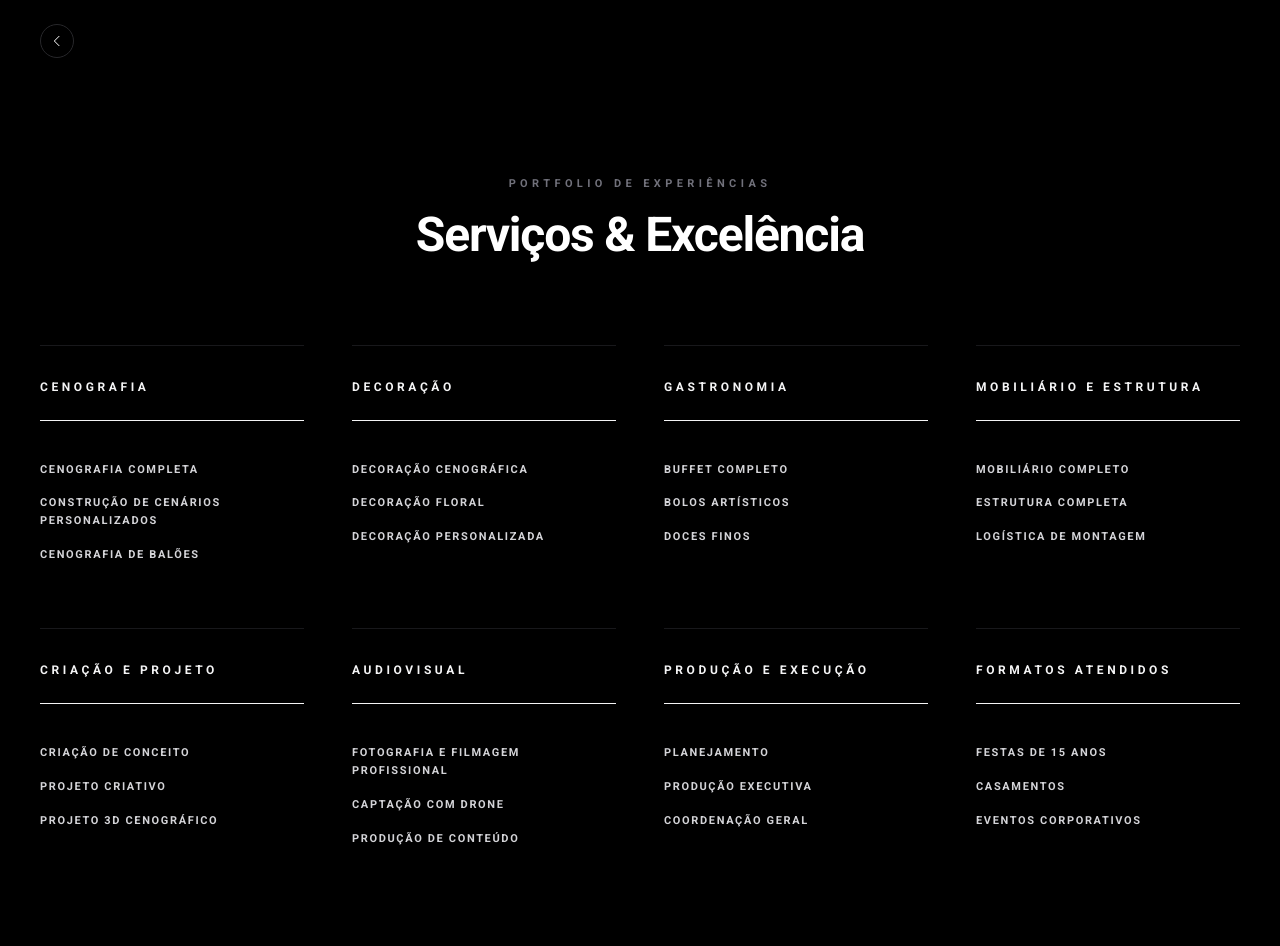
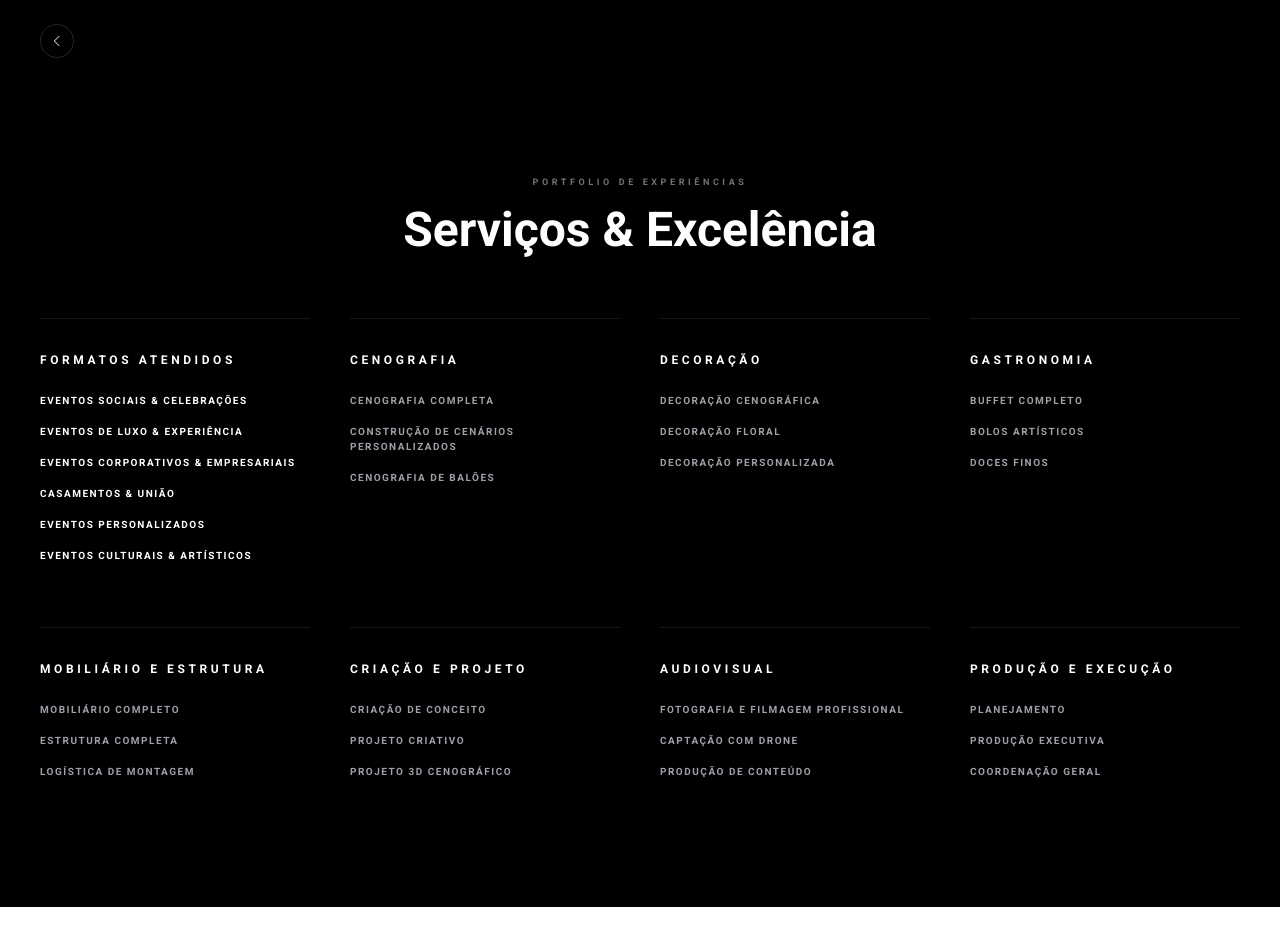
Before and after one commit to zMadaah/riquissimos-lp, a Next.js app: page /service in a window 1280 px wide. Shown: the top 946 px of the page. After the commit the page ends 907 px from the top, so only its background shows below. Built offline with nearby package versions, Linux system fonts and the light colour scheme.

Commit message:
modal de serviço

```diff
--- a/app/page.tsx
+++ b/app/page.tsx
@@ -86,7 +86,7 @@ export default function RolexInspiredSite() {
 
       {/* ================= SEÇÃO 4 — FOOTER / SILK (LIGHT) ================= */}
       <section
-        data-theme="light"
+        data-theme="dark"
         className="
           relative h-screen min-h-[100dvh] w-full snap-start
           flex-shrink-0 bg-white
--- a/components/FaleConosco.tsx
+++ b/components/FaleConosco.tsx
@@ -33,7 +33,7 @@ export default function FaleConosco() {
       {/* HEADER */}
       <section className="pt-32 sm:pt-40 md:pt-48 pb-8 sm:pb-12 md:pb-16 px-4 sm:px-6 md:px-10">
         <div className="max-w-7xl mx-auto border-b border-gray-100 pb-8 sm:pb-10 md:pb-12">
-          <h1 className="text-[10px] sm:text-[11px] md:text-[13px] tracking-[0.4em] sm:tracking-[0.5em] md:tracking-[0.6em] uppercase font-bold mb-3 sm:mb-4 text-gray-900">
+          <h1 className="text-[10px] sm:text-[11px] md:text-[13px] tracking-[0.4em] sm:tracking-[0.5em] md:tracking-[0.6em] uppercase font-bold mb-3 sm:mb-4 text-whites-900">
             Contato
           </h1>
           <h2 className="text-2xl sm:text-3xl md:text-4xl lg:text-5xl font-sans tracking-tight ">
@@ -70,7 +70,7 @@ export default function FaleConosco() {
             href={whatsappUrl}
             target="_blank"
             rel="noopener noreferrer"
-            className="group relative bg-gray-600 text-white px-6 sm:px-8 md:px-12 py-3 sm:py-4 md:py-5 text-[9px] sm:text-[9.5px] md:text-[10px] uppercase tracking-[0.3em] sm:tracking-[0.35em] md:tracking-[0.4em] font-light hover:bg-gray-800 transition-all duration-500 flex items-center gap-3 sm:gap-4 w-full sm:w-auto justify-center sm:justify-start rounded-lg sm:rounded-none"
+            className="group relative bg-white text-black font-sans font-extrabold px-6 sm:px-8 md:px-12 py-3 sm:py-4 md:py-5 text-[9px] sm:text-[9.5px] md:text-[10px] uppercase tracking-[0.3em] sm:tracking-[0.35em] md:tracking-[0.4em]  hover:bg-white-800 transition-all duration-500 flex items-center gap-3 sm:gap-4 w-full sm:w-auto justify-center sm:justify-start rounded-lg sm:rounded-none"
           >
             Iniciar Atendimento Online
             <svg
--- a/components/ImageGallery.tsx
+++ b/components/ImageGallery.tsx
@@ -27,7 +27,7 @@ export default function ImageGallery({ onModalChange }: ImageGalleryProps) {
     },
     {
       key: "ambiente",
-      src: "/assets/image/decoracao_1.jpg",
+      src: "/assets/image/decoracao_5.jpg",
       title: "Ambiente Riquíssimos",
       label: "Descobrir",
     },
--- a/components/Service.tsx
+++ b/components/Service.tsx
@@ -1,100 +1,306 @@
 "use client";
-import React from 'react';
-import Link from 'next/link';
 
+import React, { useState } from "react";
+import Link from "next/link";
+
+/* =========================
+   TIPAGENS
+========================= */
+type ModalContent = {
+  title: string;
+  items: string[];
+};
+
+/* =========================
+   DADOS DO MODAL
+========================= */
+const FORMATOS_ATENDIDOS: Record<string, ModalContent> = {
+
+  "Eventos Sociais & Celebrações": {
+    title: "Eventos Sociais & Celebrações",
+    items: [
+      "Aniversário infantil",
+      "Aniversário teen",
+      "Festa de 15 anos (tradicional, temática, contemporânea)",
+      "Aniversário adulto",
+      "Aniversário de 30, 40, 50, 60, 70+",
+      "Baile de aniversário",
+      "Festa surpresa",
+      "Pool party",
+      "Festa em casa / garden party",
+    ],
+  },
+
+  "Eventos de Luxo & Experiência": {
+    title: "Eventos de Luxo & Experiência",
+    items: [
+      "Baile de gala",
+      "Baile de debutantes",
+      "Jantar de gala",
+      "Jantar intimista",
+      "Jantar sensorial / experiencial",
+      "Jantar temático",
+      "Evento black tie",
+      "Evento white party",
+      "Sunset party",
+      "Brunch luxuoso",
+      "Afternoon tea",
+      "Experiência exclusiva para convidados",
+      "Eventos por convite (invite only)",
+    ],
+  },
+
+  "Eventos Corporativos & Empresariais": {
+    title: "Eventos Corporativos & Empresariais",
+    items: [
+      "Evento corporativo institucional",
+      "Lançamento de marca",
+      "Lançamento de produto",
+      "Convenção empresarial",
+      "Conferência",
+      "Seminário",
+      "Workshop",
+      "Treinamento corporativo",
+      "Reunião empresarial",
+      "Café corporativo",
+      "Coquetel corporativo",
+      "Networking",
+      "Happy hour corporativo",
+      "Premiação empresarial",
+      "Evento de endomarketing",
+    ],
+  },
+
+  "Casamentos & União": {
+    title: "Casamentos & União",
+    items: [
+      "Casamento civil",
+      "Casamento religioso",
+      "Casamento no campo",
+      "Casamento na praia",
+      "Destination wedding",
+      "Mini wedding",
+      "Elopement wedding",
+      "Renovação de votos",
+      "Noivado",
+      "Chá de noivado",
+      "Despedida de solteiro(a)",
+      "Pós-wedding / after party",
+      "Bodas"
+    ],
+  },
+
+  "EVENTOS PERSONALIZADOS": {
+    title: "EVENTOS PERSONALIZADOS",
+    items: [
+      "Eventos autorais",
+      "Eventos conceito",
+      "Eventos sensoriais",
+      "Eventos imersivos",
+      "Eventos com storytelling",
+      "JEventos exclusivos por curadoria",
+      "Evento black tie",
+      "Evento white party",
+      "Sunset party",
+      "Brunch luxuoso",
+      "Afternoon tea",
+      "Experiência exclusiva para convidados",
+      "Eventos por convite (invite only)",
+    ],
+  },
+
+
+  "EVENTOS CULTURAIS & ARTÍSTICOS": {
+    title: "EVENTOS CULTURAIS & ARTÍSTICOS",
+    items: [
+      "Exposição de arte",
+      "Vernissage",
+      "Mostra cultural",
+      "Desfile de moda",
+      "Eventos com storytelling",
+      "Fashion show",
+      "Apresentação artística",
+      "Espetáculo",
+      "Sarau",
+
+    ],
+  },
+
+
+  // 👉 as demais listas continuam exatamente como estão
+};
+
+
+/* =========================
+   COMPONENTE
+========================= */
 export default function Service() {
+  const [modalData, setModalData] = useState<ModalContent | null>(null);
+
   const serviceCategories = [
     {
+      title: "Formatos Atendidos",
+      items: [
+        "Eventos Sociais & Celebrações",
+        "Eventos de Luxo & Experiência",
+        "Eventos Corporativos & Empresariais",
+        "Casamentos & União",
+        "EVENTOS PERSONALIZADOS",
+        "EVENTOS CULTURAIS & ARTÍSTICOS",
+      ],
+      hasModal: true,
+    },
+    {
       title: "Cenografia",
-      items: ["Cenografia completa", "Construção de cenários personalizados", "Cenografia de balões", ]
+      items: [
+        "Cenografia completa",
+        "Construção de cenários personalizados",
+        "Cenografia de balões",
+      ],
     },
     {
       title: "Decoração",
-      items: ["Decoração cenográfica", "Decoração floral", "Decoração personalizada"]
+      items: [
+        "Decoração cenográfica",
+        "Decoração floral",
+        "Decoração personalizada",
+      ],
     },
     {
       title: "Gastronomia",
-      items: ["Buffet completo","Bolos artísticos", "Doces finos"]
+      items: ["Buffet completo", "Bolos artísticos", "Doces finos"],
     },
     {
       title: "Mobiliário e Estrutura",
-      items: [ "Mobiliário completo", "Estrutura completa", "Logística de montagem"]
+      items: [
+        "Mobiliário completo",
+        "Estrutura completa",
+        "Logística de montagem",
+      ],
     },
     {
       title: "Criação e Projeto",
-      items: ["Criação de conceito", "Projeto criativo", "Projeto 3D cenográfico"]
+      items: ["Criação de conceito", "Projeto criativo", "Projeto 3D cenográfico"],
     },
     {
       title: "Audiovisual",
-      items: ["Fotografia e Filmagem profissional",  "Captação com drone", "Produção de conteúdo"]
+      items: [
+        "Fotografia e Filmagem profissional",
+        "Captação com drone",
+        "Produção de conteúdo",
+      ],
     },
     {
       title: "Produção e Execução",
-      items: ["Planejamento", "Produção executiva", "Coordenação geral"]
+      items: ["Planejamento", "Produção executiva", "Coordenação geral"],
     },
-    {
-      title: "Formatos Atendidos",
-      items: ["Festas De 15 anos", "Casamentos", "Eventos Corporativos"]
-    }
   ];
 
   return (
     <main className="min-h-screen bg-black text-white font-sans antialiased overflow-x-hidden">
-
-      {/* BOTÃO VOLTAR: Melhorado para toque no mobile */}
+      {/* ================= BOTÃO VOLTAR ================= */}
       <div className="fixed top-4 sm:top-6 left-4 sm:left-6 md:left-10 z-[100]">
         <Link
           href="/"
-          className="group flex items-center gap-2 text-[8px] sm:text-[9px] uppercase tracking-[0.3em] font-bold hover:text-zinc-400 transition-colors duration-300"
+          className="group flex items-center gap-2 text-[8px] sm:text-[9px] uppercase tracking-[0.3em] font-bold hover:text-zinc-400 transition-colors"
         >
-          <div className="p-1.5 sm:p-2 rounded-full border border-zinc-800 bg-black/50 backdrop-blur-sm group-hover:border-white transition-colors duration-300">
+          <div className="p-2 rounded-full border border-zinc-800 bg-black/60 backdrop-blur-sm">
             <svg
-              className="w-3.5 h-3.5 sm:w-4 h-4 transition-transform duration-300 group-hover:-translate-x-1"
+              className="w-4 h-4 group-hover:-translate-x-1 transition-transform"
               fill="none"
               stroke="currentColor"
               viewBox="0 0 24 24"
             >
-              <path strokeLinecap="round" strokeLinejoin="round" strokeWidth={1.5} d="M15 19l-7-7 7-7" />
+              <path
+                strokeLinecap="round"
+                strokeLinejoin="round"
+                strokeWidth={1.5}
+                d="M15 19l-7-7 7-7"
+              />
             </svg>
           </div>
           <span className="hidden xs:inline">Voltar</span>
         </Link>
       </div>
 
-      {/* HEADER DA PÁGINA: Padding adaptável */}
-      <header className="pt-24 sm:pt-32 md:pt-44 pb-12 sm:pb-20 px-6 text-center">
-        <h1 className="text-[9px] sm:text-[11px] tracking-[0.4em] uppercase font-bold mb-3 text-zinc-500">
+      {/* ================= HEADER ================= */}
+      <header className="pt-28 sm:pt-36 md:pt-44 pb-16 text-center px-6">
+        <h1 className="text-[9px] tracking-[0.4em] uppercase font-bold text-zinc-500 mb-4">
           Portfolio de Experiências
         </h1>
-        <h2 className="text-xl sm:text-3xl md:text-4xl lg:text-5xl tracking-tight leading-tight font-black">
+        <h2 className="text-3xl sm:text-4xl md:text-5xl font-black">
           Serviços & Excelência
         </h2>
       </header>
 
-      {/* GRADE DE SERVIÇOS: Grid progressivo */}
-      <section className="px-6 sm:px-10 pb-20 sm:pb-32 max-w-7xl mx-auto">
-        <div className="grid grid-cols-1 xs:grid-cols-2 lg:grid-cols-4 gap-x-8 lg:gap-x-12 gap-y-10 sm:gap-y-16">
+      {/* ================= SERVIÇOS ================= */}
+      <section className="px-6 sm:px-10 pb-32 max-w-7xl mx-auto">
+        <div className="grid grid-cols-1 xs:grid-cols-2 lg:grid-cols-4 gap-x-10 gap-y-16">
           {serviceCategories.map((category, index) => (
-            <div key={index} className="flex flex-col border-t border-zinc-900 pt-8 group">
-              <h3 className="text-[12px] sm:text-[12px] tracking-[0.3em] uppercase font-black mb-6 text-zinc-100 font-extrabold group-hover:text-white transition-colors">
+            <div
+              key={index}
+              className="flex flex-col border-t border-zinc-900 pt-8"
+            >
+              <h3 className="text-[12px] tracking-[0.3em] uppercase font-black mb-6">
                 {category.title}
               </h3>
 
-              <div className="py-5 border-t border-zinc-100 text-center px-6"></div>
+              <ul className="space-y-4">
+                {category.items.map((item, idx) => {
+                  const clickable =
+                    category.hasModal && FORMATOS_ATENDIDOS[item];
 
-              <ul className="space-y-4">
-                {category.items.map((item, idx) => (
-                  <li key={idx} className="text-[10px] sm:text-[11px] tracking-[0.15em] text-zinc-300 uppercase leading-relaxed font-bold hover:text-white transition-colors cursor-default">
-                    {item}
-                  </li>
-                ))}
+                  return (
+                    <li
+                      key={idx}
+                      onClick={() =>
+                        clickable && setModalData(FORMATOS_ATENDIDOS[item])
+                      }
+                      className={`text-[10px] tracking-[0.15em] uppercase font-bold transition-colors
+                        ${clickable
+                          ? "cursor-pointer hover:text-white"
+                          : "cursor-default text-zinc-400"
+                        }`}
+                    >
+                      {item}
+                    </li>
+                  );
+                })}
               </ul>
             </div>
           ))}
         </div>
       </section>
 
+      {/* ================= MODAL ================= */}
+      {modalData && (
+        <div className="fixed inset-0 z-[200] flex items-center justify-center bg-black/80 backdrop-blur-sm px-6">
+          <div className="max-w-xl w-full bg-black border border-zinc-800 p-8 relative">
+            {/* Fechar */}
+            <button
+              onClick={() => setModalData(null)}
+              className="absolute top-4 right-4 text-zinc-400 hover:text-white"
+            >
+              ✕
+            </button>
 
+            <h3 className="text-sm tracking-[0.3em] uppercase font-black mb-6">
+              {modalData.title}
+            </h3>
+
+            <ul className="space-y-3">
+              {modalData.items.map((item, index) => (
+                <li
+                  key={index}
+                  className="text-[11px] tracking-wide text-zinc-300 uppercase"
+                >
+                  {item}
+                </li>
+              ))}
+            </ul>
+          </div>
+        </div>
+      )}
     </main>
   );
 }
```
